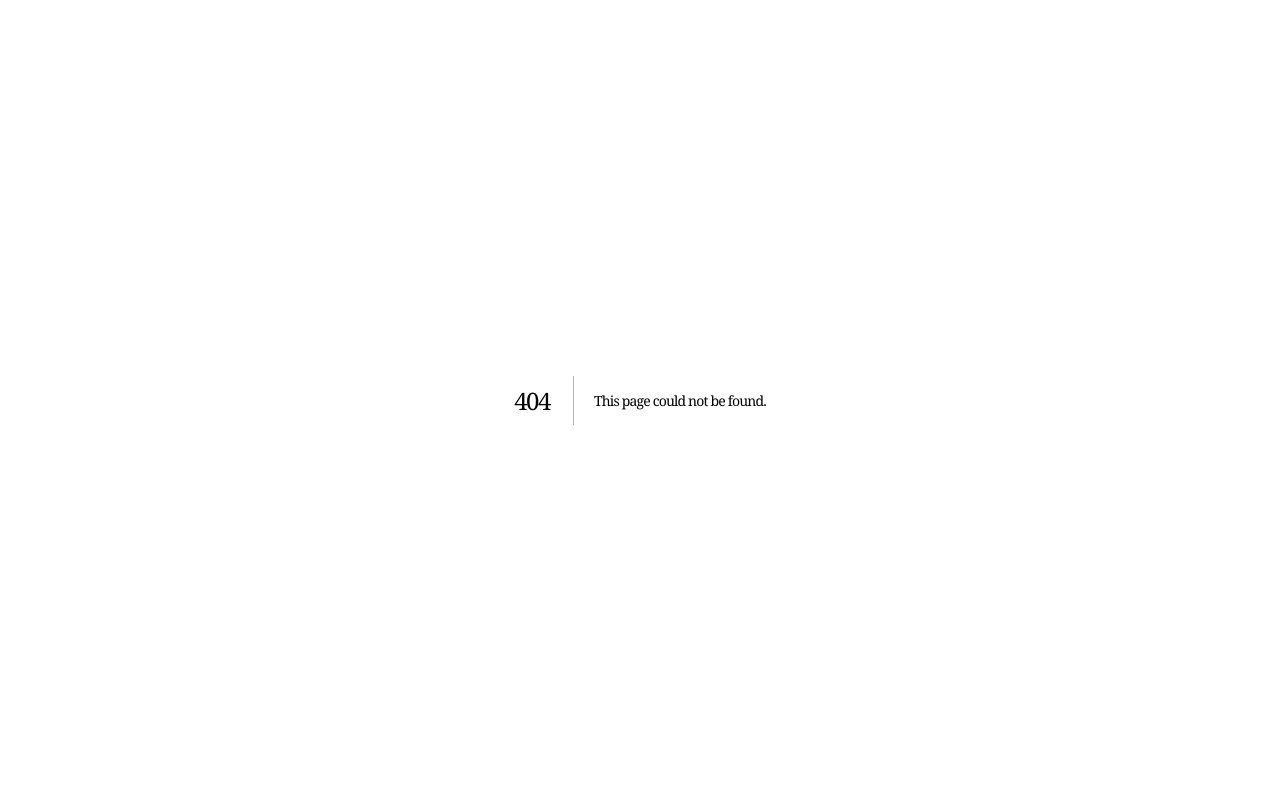
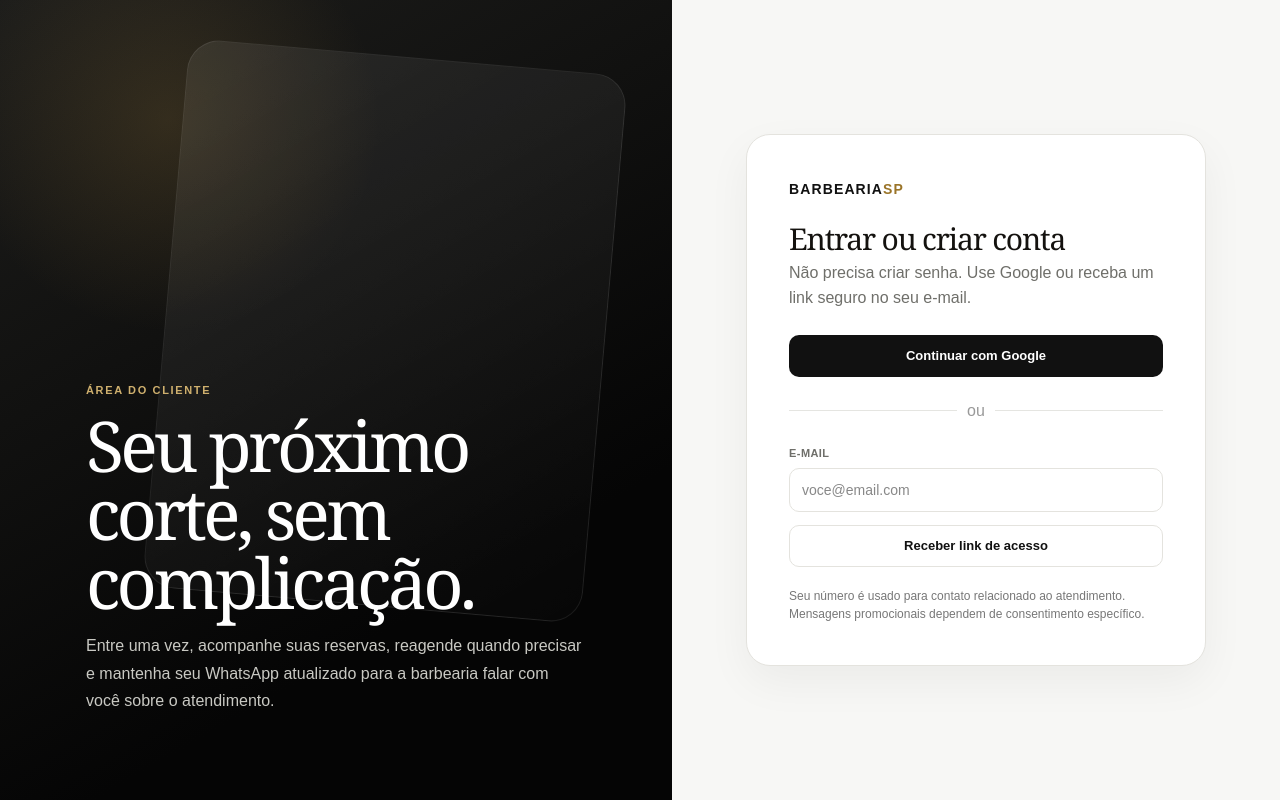
Before and after one commit to callium2003/Aplicativo-barbearia, a Next.js app: page /cliente/entrar in a window 1280 px wide. Before the commit this address had no page. Built offline with nearby package versions, Linux system fonts and the light colour scheme; no server answers.

Commit message:
feat: add dedicated customer authentication and profile onboarding

```diff
--- /dev/null
+++ b/app/cliente/entrar/page.tsx
@@ -0,0 +1,138 @@
+"use client";
+
+import { createClient, type User } from "@supabase/supabase-js";
+import Link from "next/link";
+import { FormEvent, useEffect, useMemo, useState } from "react";
+
+const supabase = createClient(import.meta.env.VITE_SUPABASE_URL, import.meta.env.VITE_SUPABASE_PUBLISHABLE_KEY);
+
+type CustomerProfile = { id: string; name: string; email: string | null; phone: string; phone_normalized: string };
+
+function safeReturnTo() {
+  if (typeof window === "undefined") return "/meus-agendamentos";
+  const requested = new URLSearchParams(window.location.search).get("returnTo") || "/meus-agendamentos";
+  return requested.startsWith("/") && !requested.startsWith("//") ? requested : "/meus-agendamentos";
+}
+
+function normalizePhone(value: string) {
+  return value.replace(/\D/g, "");
+}
+
+export default function ClienteEntrar() {
+  const [user, setUser] = useState<User | null>(null);
+  const [profile, setProfile] = useState<CustomerProfile | null>(null);
+  const [email, setEmail] = useState("");
+  const [name, setName] = useState("");
+  const [phone, setPhone] = useState("");
+  const [loading, setLoading] = useState(true);
+  const [sending, setSending] = useState(false);
+  const [saving, setSaving] = useState(false);
+  const [message, setMessage] = useState("");
+  const returnTo = useMemo(() => safeReturnTo(), []);
+
+  useEffect(() => {
+    let active = true;
+
+    async function resolve(currentUser: User | null) {
+      if (!active) return;
+      setUser(currentUser);
+      setEmail(currentUser?.email || "");
+      if (!currentUser) { setProfile(null); setLoading(false); return; }
+
+      const { data } = await supabase
+        .from("customers")
+        .select("id,name,email,phone,phone_normalized")
+        .eq("auth_user_id", currentUser.id)
+        .maybeSingle<CustomerProfile>();
+      if (!active) return;
+
+      if (data) {
+        setProfile(data);
+        setName(data.name);
+        setPhone(data.phone);
+        window.location.replace(returnTo);
+        return;
+      }
+
+      const suggested = String(currentUser.user_metadata?.full_name || currentUser.user_metadata?.name || "").trim();
+      if (suggested) setName(suggested);
+      setLoading(false);
+    }
+
+    void supabase.auth.getUser().then(({ data }) => resolve(data.user));
+    const { data: listener } = supabase.auth.onAuthStateChange((_event, session) => { void resolve(session?.user || null); });
+    return () => { active = false; listener.subscription.unsubscribe(); };
+  }, [returnTo]);
+
+  async function continueGoogle() {
+    setSending(true); setMessage("");
+    const redirectTo = `${window.location.origin}/cliente/entrar?returnTo=${encodeURIComponent(returnTo)}`;
+    const { error } = await supabase.auth.signInWithOAuth({ provider: "google", options: { redirectTo } });
+    if (error) { setSending(false); setMessage("Não foi possível abrir o acesso com Google."); }
+  }
+
+  async function sendMagicLink(event: FormEvent) {
+    event.preventDefault();
+    if (!email.trim()) return;
+    setSending(true); setMessage("");
+    const redirectTo = `${window.location.origin}/cliente/entrar?returnTo=${encodeURIComponent(returnTo)}`;
+    const { error } = await supabase.auth.signInWithOtp({ email: email.trim(), options: { emailRedirectTo: redirectTo } });
+    setSending(false);
+    setMessage(error ? "Não foi possível enviar o link. Confira o e-mail informado." : "Enviamos um link seguro. Abra o e-mail para continuar.");
+  }
+
+  async function saveProfile(event: FormEvent) {
+    event.preventDefault();
+    const digits = normalizePhone(phone);
+    if (name.trim().length < 2) { setMessage("Informe seu nome completo."); return; }
+    if (digits.length < 10 || digits.length > 13) { setMessage("Informe um celular/WhatsApp válido com DDD."); return; }
+    setSaving(true); setMessage("");
+    const { data, error } = await supabase.rpc("save_my_customer_profile", { p_name: name.trim(), p_phone: phone.trim() });
+    setSaving(false);
+    if (error) { setMessage(error.message || "Não foi possível salvar seu cadastro."); return; }
+    const saved = Array.isArray(data) ? data[0] : data;
+    if (saved) setProfile(saved as CustomerProfile);
+    window.location.replace(returnTo);
+  }
+
+  if (loading || profile) {
+    return <main className="customer-shell" style={{ display: "grid", placeItems: "center" }}><p className="customer-message">Preparando sua área...</p></main>;
+  }
+
+  return <main className="customer-auth-wrap">
+    <section className="customer-auth-visual">
+      <div className="customer-auth-copy">
+        <p>ÁREA DO CLIENTE</p>
+        <h1>Seu próximo corte, sem complicação.</h1>
+        <p>Entre uma vez, acompanhe suas reservas, reagende quando precisar e mantenha seu WhatsApp atualizado para a barbearia falar com você sobre o atendimento.</p>
+      </div>
+    </section>
+    <section className="customer-auth-panel">
+      <div className="customer-auth-card">
+        <Link className="customer-brand" href="/">BARBEARIA<span>SP</span></Link>
+        {!user ? <>
+          <h2>Entrar ou criar conta</h2>
+          <p>Não precisa criar senha. Use Google ou receba um link seguro no seu e-mail.</p>
+          <button className="customer-button" style={{ width: "100%" }} type="button" disabled={sending} onClick={() => void continueGoogle()}>Continuar com Google</button>
+          <div style={{ display: "flex", alignItems: "center", gap: 10, margin: "22px 0", color: "#999" }}><span style={{ height: 1, background: "#e5e5e1", flex: 1 }} />ou<span style={{ height: 1, background: "#e5e5e1", flex: 1 }} /></div>
+          <form onSubmit={sendMagicLink} className="customer-field">
+            <label>E-mail</label>
+            <input className="customer-input" required type="email" value={email} onChange={(event) => setEmail(event.target.value)} placeholder="voce@email.com" disabled={sending} />
+            <button className="customer-button secondary" style={{ width: "100%", marginTop: 6 }} disabled={sending}>{sending ? "Enviando..." : "Receber link de acesso"}</button>
+          </form>
+        </> : <>
+          <h2>Complete seu cadastro</h2>
+          <p>O WhatsApp é obrigatório para assuntos do seu agendamento. Autorizações de marketing continuam separadas e opcionais.</p>
+          <form onSubmit={saveProfile} style={{ display: "grid", gap: 16 }}>
+            <div className="customer-field"><label>Nome completo</label><input className="customer-input" required value={name} onChange={(event) => setName(event.target.value)} placeholder="Seu nome" /></div>
+            <div className="customer-field"><label>E-mail</label><input className="customer-input" value={user.email || ""} disabled /></div>
+            <div className="customer-field"><label>Celular / WhatsApp</label><input className="customer-input" required inputMode="tel" value={phone} onChange={(event) => setPhone(event.target.value)} placeholder="(11) 99999-9999" /></div>
+            <button className="customer-button" disabled={saving}>{saving ? "Salvando..." : "Salvar e continuar"}</button>
+          </form>
+        </>}
+        {message && <p role="status" className={`customer-message ${message.startsWith("Enviamos") ? "success" : "error"}`}>{message}</p>}
+        <p style={{ margin: "20px 0 0", fontSize: 12, color: "#777", lineHeight: 1.5 }}>Seu número é usado para contato relacionado ao atendimento. Mensagens promocionais dependem de consentimento específico.</p>
+      </div>
+    </section>
+  </main>;
+}
```
